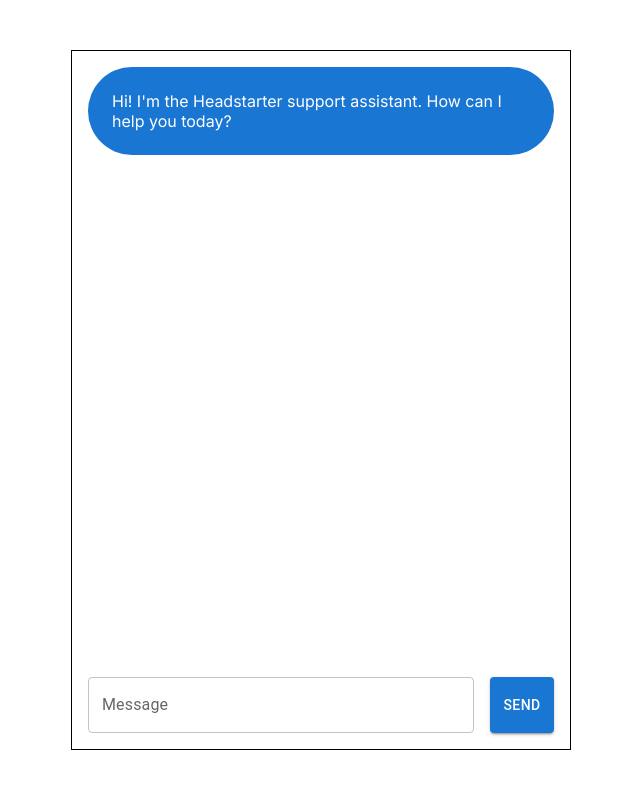
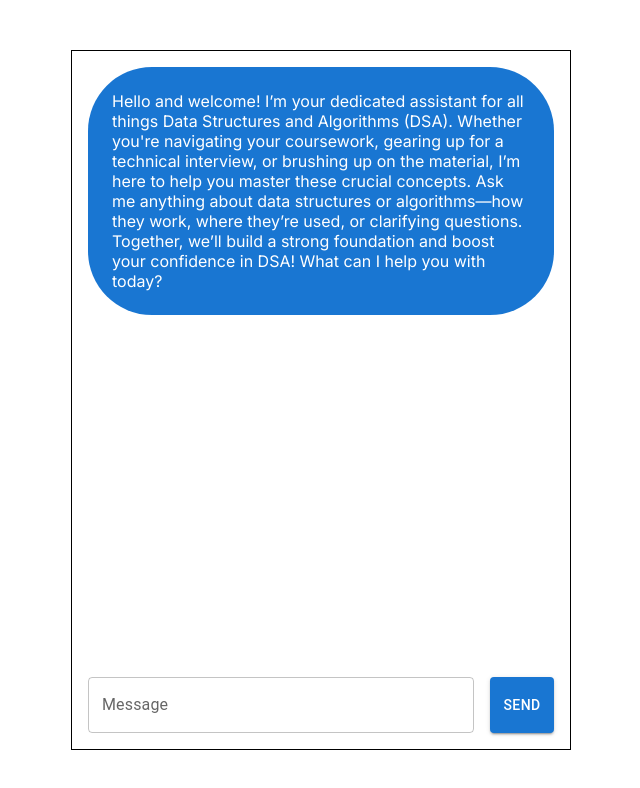
Before and after one commit to aryapatxl/DSA-ChatBot, a Next.js app: page / in a window 1280 px wide. Shown: the top 788 px of the page, without its empty margins (319-959 px from the left). Built offline with nearby package versions, Linux system fonts and the light colour scheme.

Commit message:
Updated welcome message

```diff
--- a/app/page.js
+++ b/app/page.js
@@ -7,7 +7,7 @@
   const [messages, setMessages] = useState([
     {
       role: 'assistant',
-      content: "Hi! I'm the Headstarter support assistant. How can I help you today?",
+      content: "Hello and welcome! I’m your dedicated assistant for all things Data Structures and Algorithms (DSA). Whether you're navigating your coursework, gearing up for a technical interview, or brushing up on the material, I’m here to help you master these crucial concepts. Ask me anything about data structures or algorithms—how they work, where they’re used, or clarifying questions. Together, we’ll build a strong foundation and boost your confidence in DSA! What can I help you with today?"
     },
   ])
   const [message, setMessage] = useState('')
```
